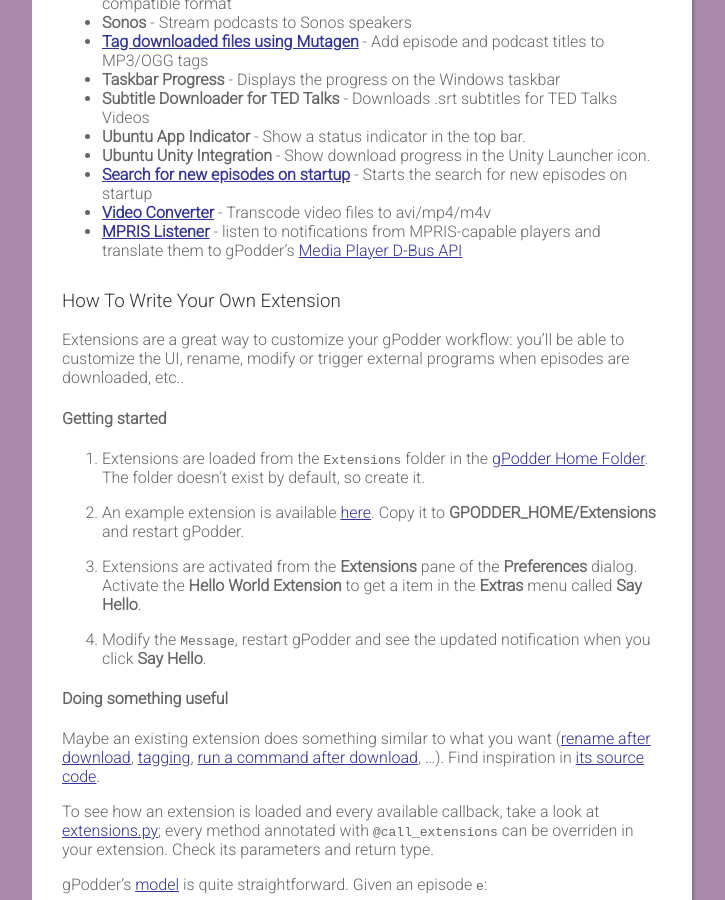
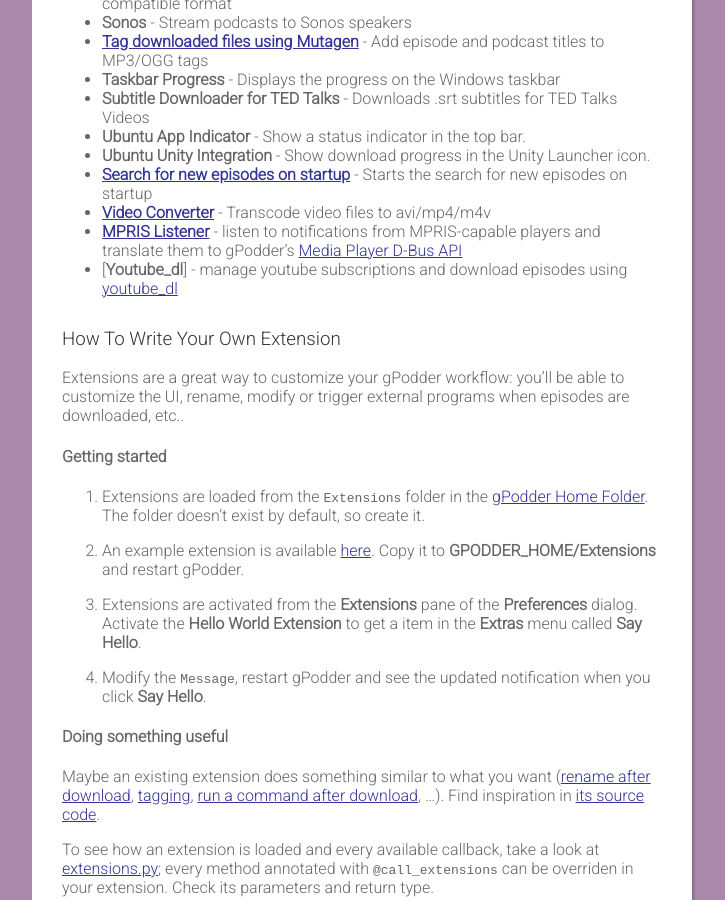
Before and after one commit to gpodder/gpodder.github.io, a Jekyll site: the page built from docs/extensions.md, in a window 1280 px wide and 900 px high, scrolled down 540 px. Shown: the whole window, without its empty margins (278-1003 px from the left). Built offline with Jekyll 4.4.1, drawn with Linux system fonts in a browser that asks for light colours; our own code applies the rules of GitHub Pages for plain Markdown files.

Commit message:
add link to youtube_dl extension doc

```diff
--- a/docs/extensions.md
+++ b/docs/extensions.md
@@ -28,6 +28,7 @@
 -   [**Search for new episodes on startup**] - Starts the search for new episodes on startup
 -   [**Video Converter**] - Transcode video files to avi/mp4/m4v
 -   [**MPRIS Listener**] - listen to notifications from MPRIS-capable players and translate them to gPodder's [Media Player D-Bus API]
+-   [**Youtube_dl**] - manage youtube subscriptions and download episodes using [youtube_dl]
 
 
 ### How To Write Your Own Extension
@@ -101,3 +102,4 @@
 [**MPRIS Listener**]: extensions/mprislistener.md
 [Media Player D-Bus API]: https://github.com/gpodder/gpodder/commit/ab48ea24f29a3d237396848520d27b3dba23635d
 [hello world extension example]: https://github.com/gpodder/gpodder/blob/master/share/gpodder/examples/hello_world.py
+[youtube_dl]: http://ytdl-org.github.io/youtube-dl/
```
